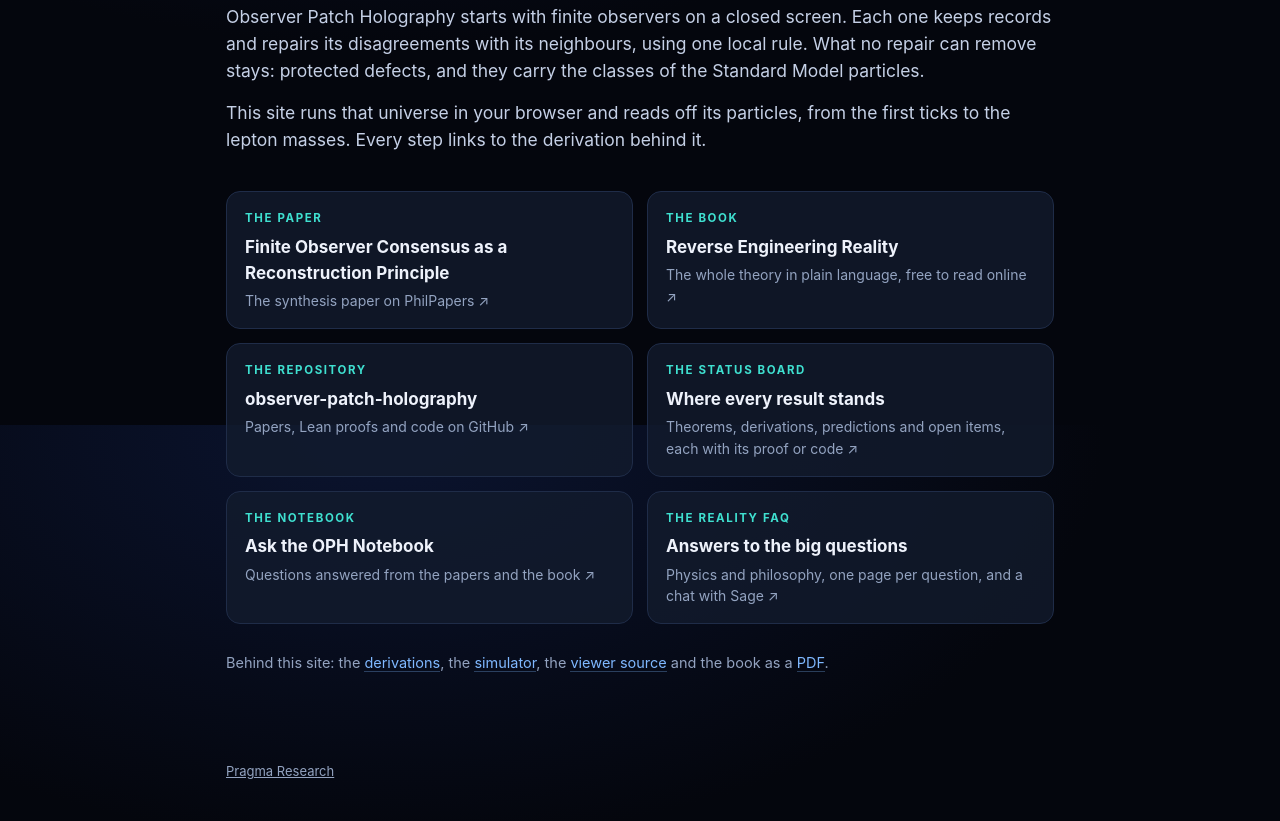
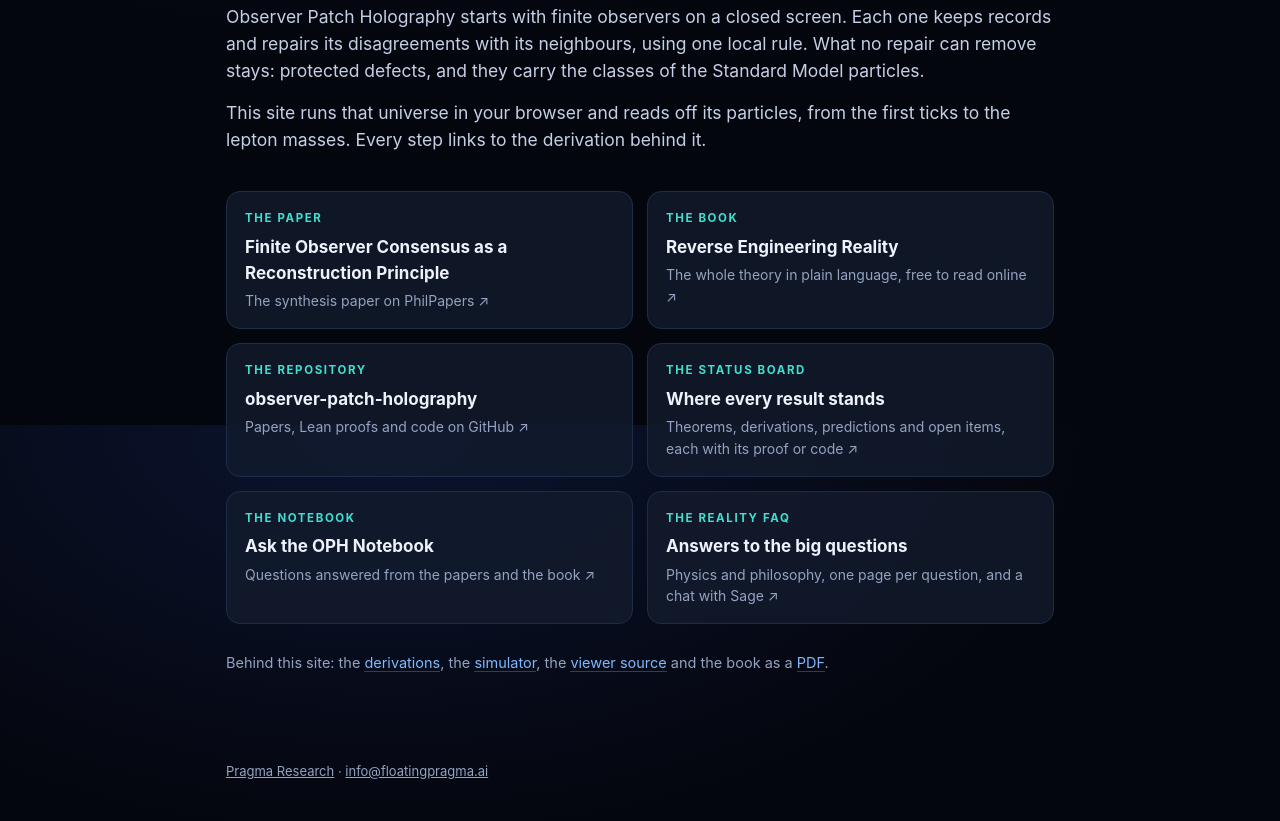
Before and after one commit to muellerberndt/oph-particles-model, a plain HTML site: page tools/site_extra/about.html in a window 1280 px wide. Shown: the part 375-1196 px from the top of the page. Drawn offline with Linux system fonts and the light colour scheme.

Commit message:
About page: contact info@floatingpragma.ai in the footer
Co-Authored-By: Claude Opus 5.5 <noreply@anthropic.com>

```diff
--- a/tools/site_extra/about.html
+++ b/tools/site_extra/about.html
@@ -84,6 +84,6 @@ footer a{color:var(--muted)}
   </div>
   <p class="more">Behind this site: the <a href="https://github.com/muellerberndt/oph-particles-model/blob/main/derivations/README.md" target="_blank" rel="noopener">derivations</a>, the <a href="https://github.com/muellerberndt/oph-physics-sim" target="_blank" rel="noopener">simulator</a>, the <a href="https://github.com/muellerberndt/oph-particles-model" target="_blank" rel="noopener">viewer source</a> and the book as a <a href="https://github.com/FloatingPragma/observer-patch-holography/blob/main/book/reverse-engineering-reality-book.pdf" target="_blank" rel="noopener">PDF</a>.</p>
 </main>
-<footer><a href="https://floatingpragma.ai/" target="_blank" rel="noopener">Pragma Research</a></footer>
+<footer><a href="https://floatingpragma.ai/" target="_blank" rel="noopener">Pragma Research</a> · <a href="mailto:info@floatingpragma.ai">info@floatingpragma.ai</a></footer>
 </body>
 </html>
```
